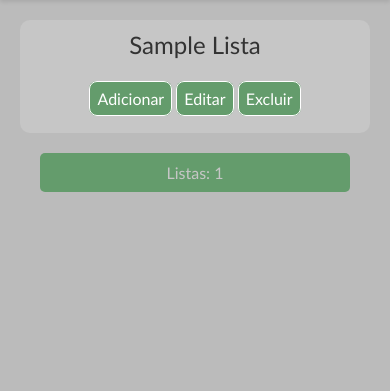
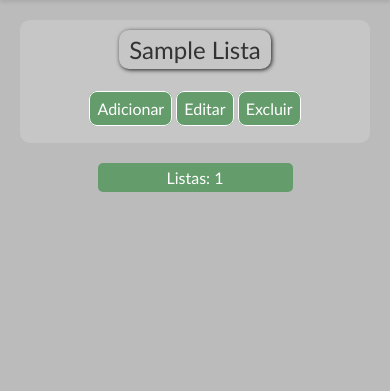
Before and after one commit to MoisesAvilar/gerenciamento_financeiro, a Django app: page /listas/ in a window 390 px wide. Shown: the part 90-481 px from the top of the page. Run offline with Django 4.2, Linux system fonts and the light colour scheme; a user stored in the database is signed in; tables that the repository leaves empty hold one stand-in row (values such as "Sample post").

```diff
--- a/cria_lista/templates/cria_lista/listas.html
+++ b/cria_lista/templates/cria_lista/listas.html
@@ -25,9 +25,13 @@
         {% endfor%}
 
         {% if listas|length > 1 %}
-            <p id="total">Total: {{ listas|length }} </p>
+            <div class="total">
+                <p>Total: {{ listas|length }} </p>
+            </div>
         {% else %}
-            <p id="total">Listas: {{ listas|length }}</p>
+            <div class="total">
+                <p>Listas: {{ listas|length }}</p>
+            </div>
         {% endif %}
     {% else%}
             <div class="no-list">
--- a/static/css/list_view_style.css
+++ b/static/css/list_view_style.css
@@ -36,12 +36,18 @@ header h1 {
     display: inline-block;
     font-size: 1.5em;
     margin-bottom: 30px;
+    box-shadow: 1px 1px 4px #202020;
+    border-radius: 10px;
+    padding: 5px 10px;
     color: var(--cor-texto);
+    transition: color 0.5s ease, background-color 0.5s ease;
 }
 
 .details > #title:hover {
-    color: var(--cor-secundaria-table);
+    color: white;
+    background-color: var(--cor-secundaria);
 }
+
 
 .details p {
     display: none;
@@ -92,13 +98,15 @@ header h1 {
     background-color: #8d1e1ea3;
 }
 
-#total {
+.total {
+    display: block;
     background-color: var(--cor-secundaria);
-    padding: 10px;
-    margin: 0px 40px;
+    text-align: center;
+    width: 50vw;
     border-radius: 5px;
-    color: var(--cor-terciaria);
-    text-align: center;
+    color: white;
+    margin: 0 auto;
+    padding: 5px 5px;
 }
 
 .no-list {
```
Also changed, not shown: static/css/authentication_form.css (+9 -4 lines).
